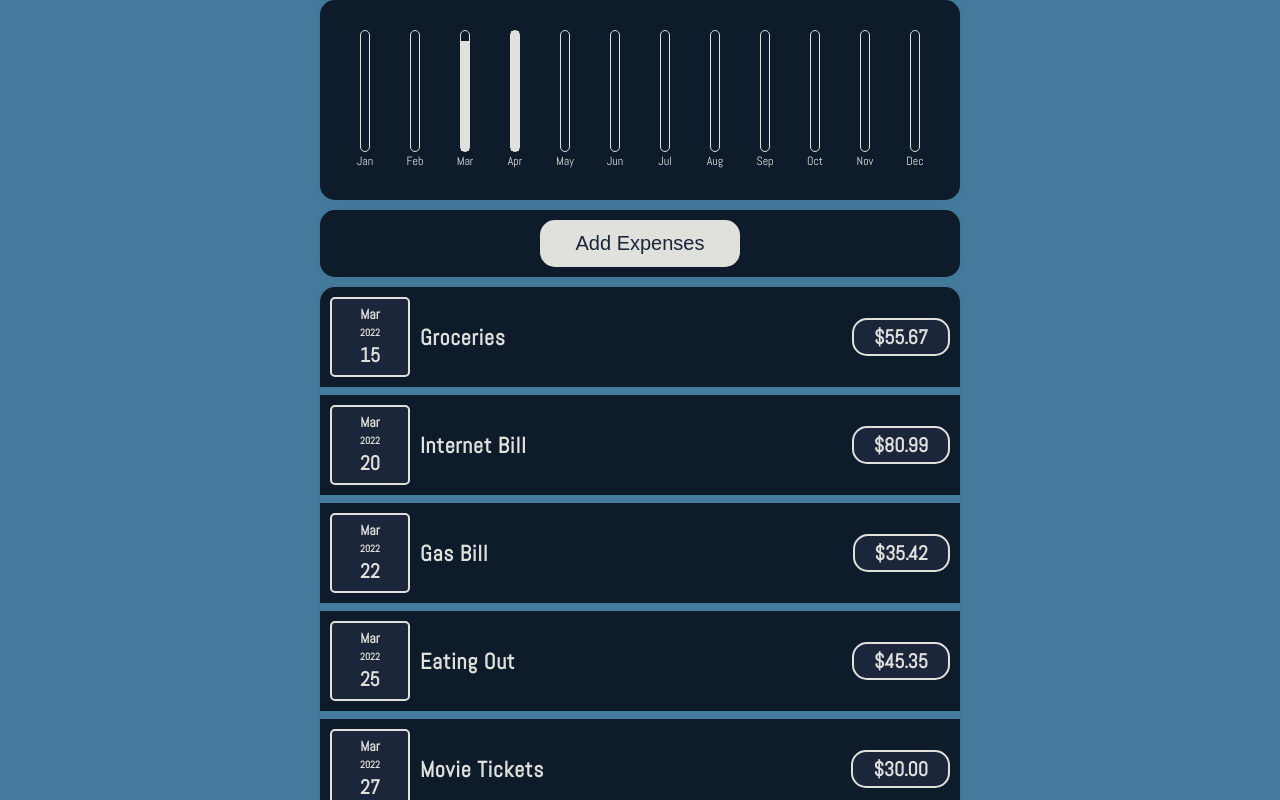
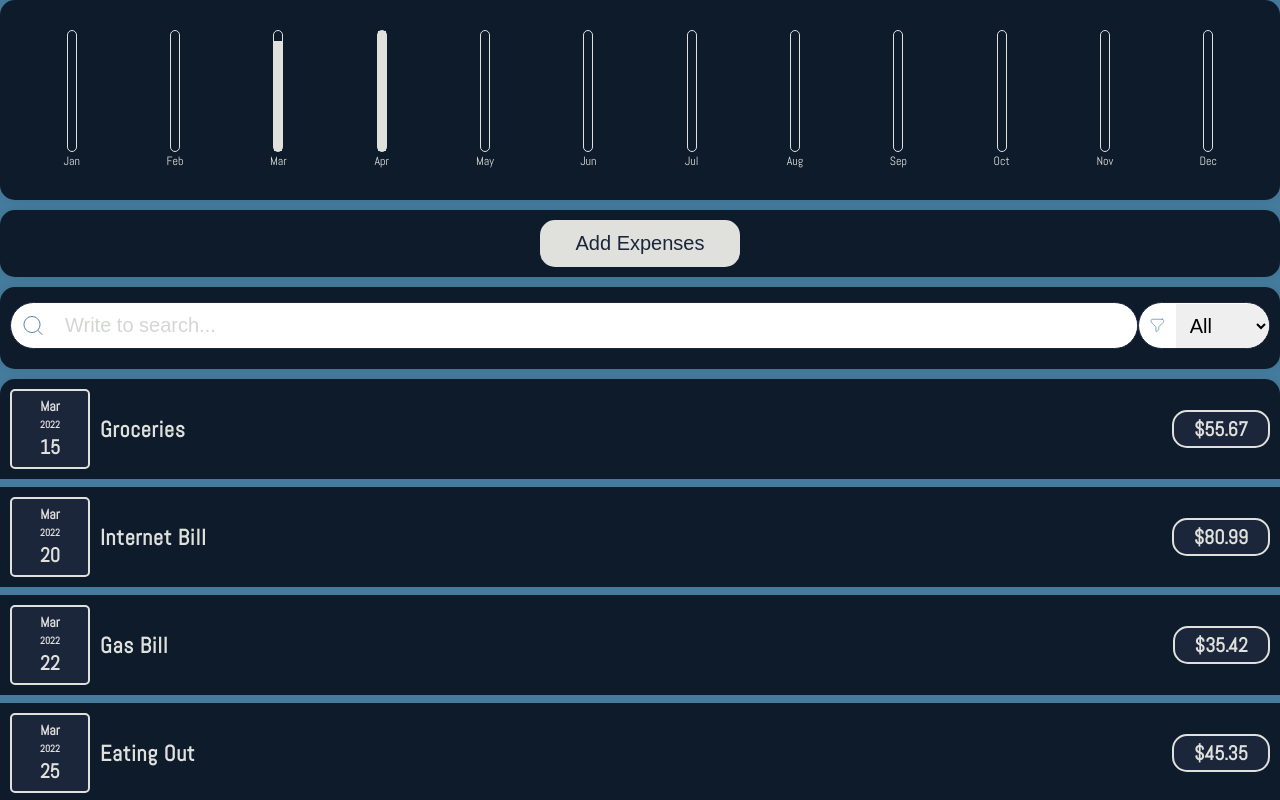
Before and after one commit to BasheerRajeh/React-Expenses-App, a React (Create React App) app: page / in a window 1280 px wide. Shown: the top 800 px of the page. Built offline with nearby package versions, Linux system fonts and the light colour scheme; the HTML template or start-up script is replaced by a standard one.

Commit message:
Implement Searching & Filtering.

```diff
--- a/package.json
+++ b/package.json
@@ -4,6 +4,7 @@
   "private": true,
   "dependencies": {
     "joi-browser": "^13.4.0",
+    "lodash": "^4.17.21",
     "moment": "^2.29.4",
     "react": "^18.2.0",
     "react-dom": "^18.2.0",
--- a/src/App.js
+++ b/src/App.js
@@ -1,7 +1,10 @@
 import { useEffect, useState } from "react";
+import _ from "lodash";
 import Chart from "./components/Chart/Chart";
 import ExpenseNew from "./components/Expenses/ExpenseNew";
+import ExpenseSearch from "./components/Expenses/ExpenseSearch";
 import ExpensesList from "./components/Expenses/ExpensesList";
+import useFormatter from "./hooks/useFormatter";
 
 function App() {
   const [expenses, setExpenses] = useState([
@@ -67,6 +70,12 @@ function App() {
     { id: 12, label: "December", value: 0 },
   ]);
 
+  const { formatDate } = useFormatter();
+
+  const [query, setQuery] = useState("");
+
+  const [year, setYear] = useState("");
+
   useEffect(() => {
     const data = expenses.map((ex) => {
       const id = getExpenseMonth(ex);
@@ -80,7 +89,7 @@ function App() {
 
   const initialChart = (data, chartData) => {
     const newCharts = data.reduce((charts, data) => {
-      const id = data.id
+      const id = data.id;
       const value = parseFloat(charts[id].value) + parseFloat(data.value);
       return [
         ...charts.slice(0, id),
@@ -108,11 +117,61 @@ function App() {
     });
   };
 
+  const maxYear = formatDate(
+    _.maxBy(expenses, (o) => {
+      return formatDate(o.date)[1];
+    }).date
+  )[1];
+
+  const minYear = formatDate(
+    _.minBy(expenses, (o) => {
+      return formatDate(o.date)[1];
+    }).date
+  )[1];
+
+  const years = [
+    {
+      label: "All",
+      value: "All",
+    },
+  ];
+
+  for (let year = minYear; year <= maxYear; year++) {
+    years.push({ value: year, label: year.toString() });
+  }
+
+  const handleSearch = (query) => {
+    setQuery(query.toLowerCase());
+  };
+
+  const handleFilter = (year) => {
+    setYear(year);
+  };
+
+  const filteredByYearExpenses =
+    year === "All" || year === ""
+      ? expenses
+      : _.filter(
+        expenses,
+        (expense) => formatDate(expense.date)[1] === year
+      );
+
+  const filteredExpenses = query
+    ? _.filter(filteredByYearExpenses, (expense) =>
+      _.includes(expense.title.toLowerCase(), query)
+    )
+    : filteredByYearExpenses;
+
   return (
-    <div style={{ width: "50vw", margin: "0 auto" }}>
+    <div >
       <Chart data={chartData} />
       <ExpenseNew onAdd={handleAdd} />
-      <ExpensesList expenses={expenses} />
+      <ExpenseSearch
+        filter={years}
+        onSearch={handleSearch}
+        onFilter={handleFilter}
+      />
+      <ExpensesList expenses={filteredExpenses} />
     </div>
   );
 }
--- a/src/components/Expenses/Expense.css
+++ b/src/components/Expenses/Expense.css
@@ -1,6 +1,5 @@
 .expense {
     display: flex;
-    flex-direction: column;
     justify-content: space-between;
     align-items: center;
     color: var(--color-heading);
@@ -27,10 +26,6 @@
 }
 
 @media screen and (min-width: 768px) {
-    .expense {
-        flex-direction: row;
-    }
-
     .expense__title {
         padding: 1rem 1rem;
     }
--- /dev/null
+++ b/src/components/Expenses/ExpenseSearch.css
@@ -0,0 +1,5 @@
+.expense-search {
+    margin-bottom: 1rem;
+    padding: 1.5rem 1rem 0;
+    background: var(--color-primary);
+}
--- /dev/null
+++ b/src/components/Expenses/ExpenseSearch.jsx
@@ -0,0 +1,55 @@
+import React from "react";
+import Joi from "joi-browser";
+import _ from "lodash";
+import Form from "./../shared/Form";
+import Card from "../shared/Card";
+import "./ExpenseSearch.css";
+
+const ExpenseSearch = ({ filter, onSearch, onFilter }) => {
+    const inputs = [
+        {
+            type: "text",
+            value: "",
+            name: "querySearch",
+            id: "querySearch",
+            icon: "search",
+            placeholder: "Write to search...",
+            className: "form-group--long",
+            schema: Joi.optional(),
+        },
+        {
+            type: "select",
+            value: filter[0].value,
+            name: "year",
+            id: "year",
+            icon: "filter",
+            options: filter,
+            schema: Joi.string(),
+        },
+    ];
+
+    const schema = Joi.object().keys(
+        inputs.reduce((schemaObj, input) => {
+            return { ...schemaObj, [input.name]: input.schema };
+        }, {})
+    );
+
+    const handleChange = (data) => {
+        onFilter(data["year"] || "");
+        onSearch(data["querySearch"] || "");
+    };
+
+    return (
+        <Card className="expense-search">
+            <Form
+                inputs={inputs}
+                schema={schema}
+                onSubmit={handleChange}
+                onChange={handleChange}
+                className={"form--online"}
+            />
+        </Card>
+    );
+};
+
+export default ExpenseSearch;
--- a/src/components/shared/Form.css
+++ b/src/components/shared/Form.css
@@ -1,3 +1,8 @@
+.form--online {
+    display: flex;
+    justify-content: space-between;
+}
+
 .form-group-btns {
     display: flex;
     gap: 1rem;
--- a/src/components/shared/Form.jsx
+++ b/src/components/shared/Form.jsx
@@ -1,9 +1,9 @@
-import React, { useState } from "react";
 import Joi from "joi-browser";
+import React, { useEffect, useState } from "react";
 import Input from "./Input";
 import "./Form.css";
 
-const Form = ({ inputs, schema, onSubmit }) => {
+const Form = ({ inputs, schema, onSubmit, onChange, ...rest }) => {
     const [data, setData] = useState({});
     const [errors, setErrors] = useState({});
 
@@ -68,9 +68,16 @@ const Form = ({ inputs, schema, onSubmit }) => {
         );
     };
 
+    useEffect(() => {
+        if (onChange) {
+            onChange(data);
+        }
+    }, [data, onChange]);
+
     return (
-        <form onSubmit={handleSubmit}>
+        <form onSubmit={handleSubmit} {...rest}>
             {inputs.map(renderInput)}
+            {!onChange && (
                 <div className="form-group-btns">
                     <button className="btn btn--primary" disabled={validate()}>
                         Submit
@@ -83,6 +90,7 @@ const Form = ({ inputs, schema, onSubmit }) => {
                         Reset
                     </button>
                 </div>
+            )}
         </form>
     );
 };
--- a/src/components/shared/Input.css
+++ b/src/components/shared/Input.css
@@ -3,6 +3,10 @@
     flex-direction: column;
     justify-content: center;
     margin-bottom: 1rem;
+}
+
+.form-group--long {
+    flex-grow: 1;
 }
 
 .form-group__label {
@@ -15,7 +19,7 @@
 .form-control-group {
     align-items: center;
     background: #fff;
-    border-radius: 15px;
+    border-radius: 25px;
     border: 1px solid var(--color-secondary);
     display: flex;
     justify-content: space-between;
@@ -34,19 +38,16 @@
     width: 100%;
 }
 
-.form-control:focus {
-    box-shadow: inset 0 1px 1px rgb(0 0 0 / 8%), 0 0 8px rgb(102 175 233 / 60%);
-}
-
 .form-control::placeholder {
     color: #2323
 }
 
 .form-control__icon {
     display: inline-block;
-    color: var(--color-heading);
+    color: var(--color-body);
     width: 45px;
     height: 45px;
+    padding: 0 1rem;
 }
 
 .alert {
--- a/src/components/shared/Input.jsx
+++ b/src/components/shared/Input.jsx
@@ -1,9 +1,9 @@
 import Icon from "./Icon";
 import "./Input.css";
 
-const Input = ({ name, value, label, icon, error, ...rest }) => {
+const Input = ({ type, name, value, label, className, options, icon, error, ...rest }) => {
     return (
-        <div className="form-group">
+        <div className={`form-group ${className}`}>
             <label className="form-group__label" htmlFor={name}>
                 {label}
             </label>
@@ -13,8 +13,9 @@ const Input = ({ name, value, label, icon, error, ...rest }) => {
                         <Icon icon={icon} />
                     </span>
                 )}
-                <input
+                {type !== "select" ? <input
                     {...rest}
+                    type={type}
                     name={name}
                     id={name}
                     value={value || ""}
@@ -24,7 +25,27 @@ const Input = ({ name, value, label, icon, error, ...rest }) => {
                         background: `${error ? "#b4b7ba" : ""}`,
                         color: `${error ? "#fff" : ""}`,
                     }}
-                />
+                /> :
+                    <select
+                        {...rest}
+                        type={type}
+                        name={name}
+                        id={name}
+                        value={value || ""}
+                        autoComplete="off"
+                        className="form-control"
+                        style={{
+                            background: `${error ? "#b4b7ba" : ""}`,
+                            color: `${error ? "#fff" : ""}`,
+                        }}
+                    >
+                        {options.map((year) => (
+                            <option key={year.value} value={year.value}>
+                                {year.label}
+                            </option>
+                        ))}
+                    </select>
+                }
             </div>
             {error && <div className="alert alert-danger">{error}</div>}
         </div>
```
Also changed, not shown: src/assets/icons/sprite.svg, 1 other file (tests, documents, lock files or other folders). Lines whose indentation alone changed are shown as unchanged.
